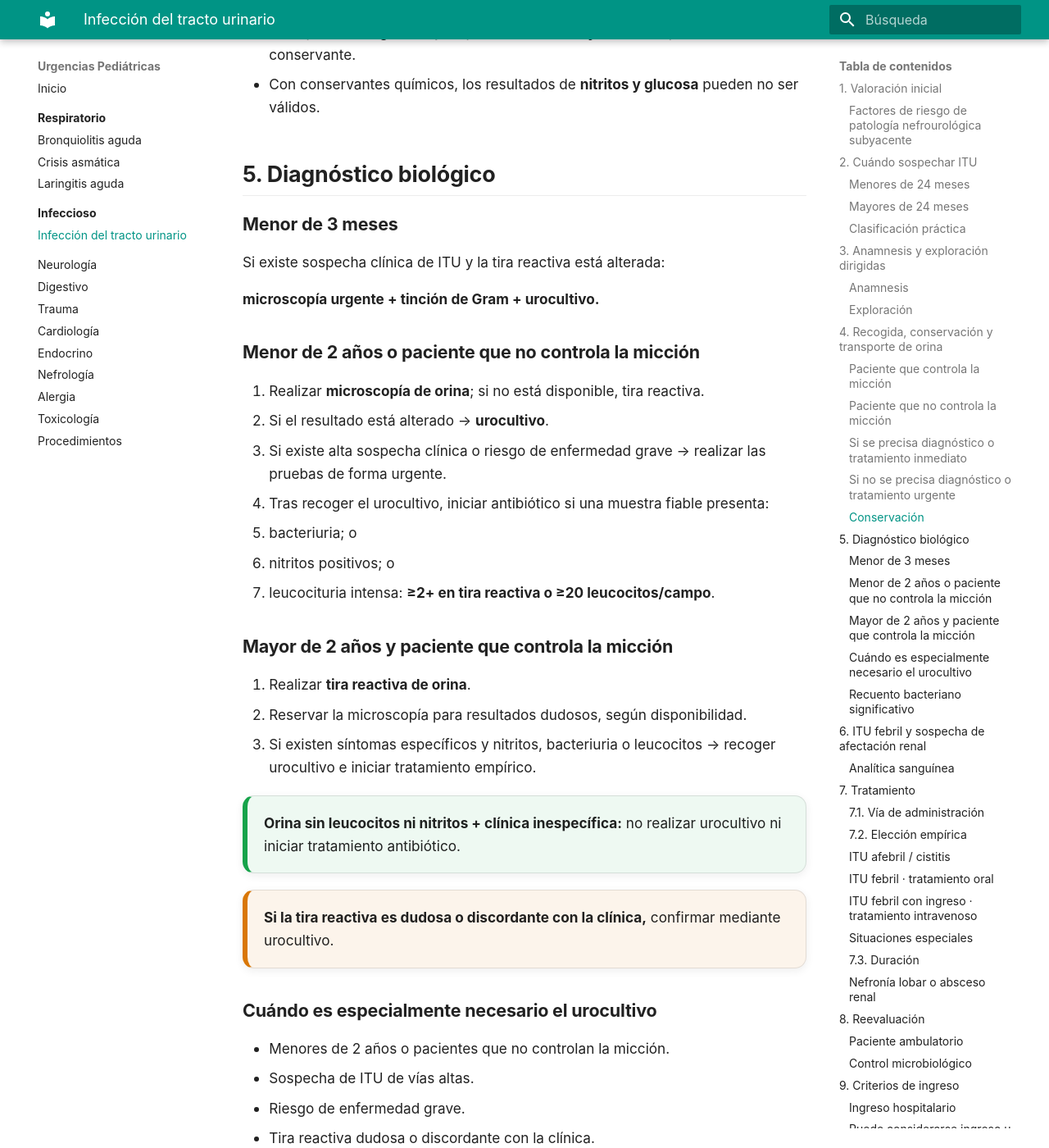
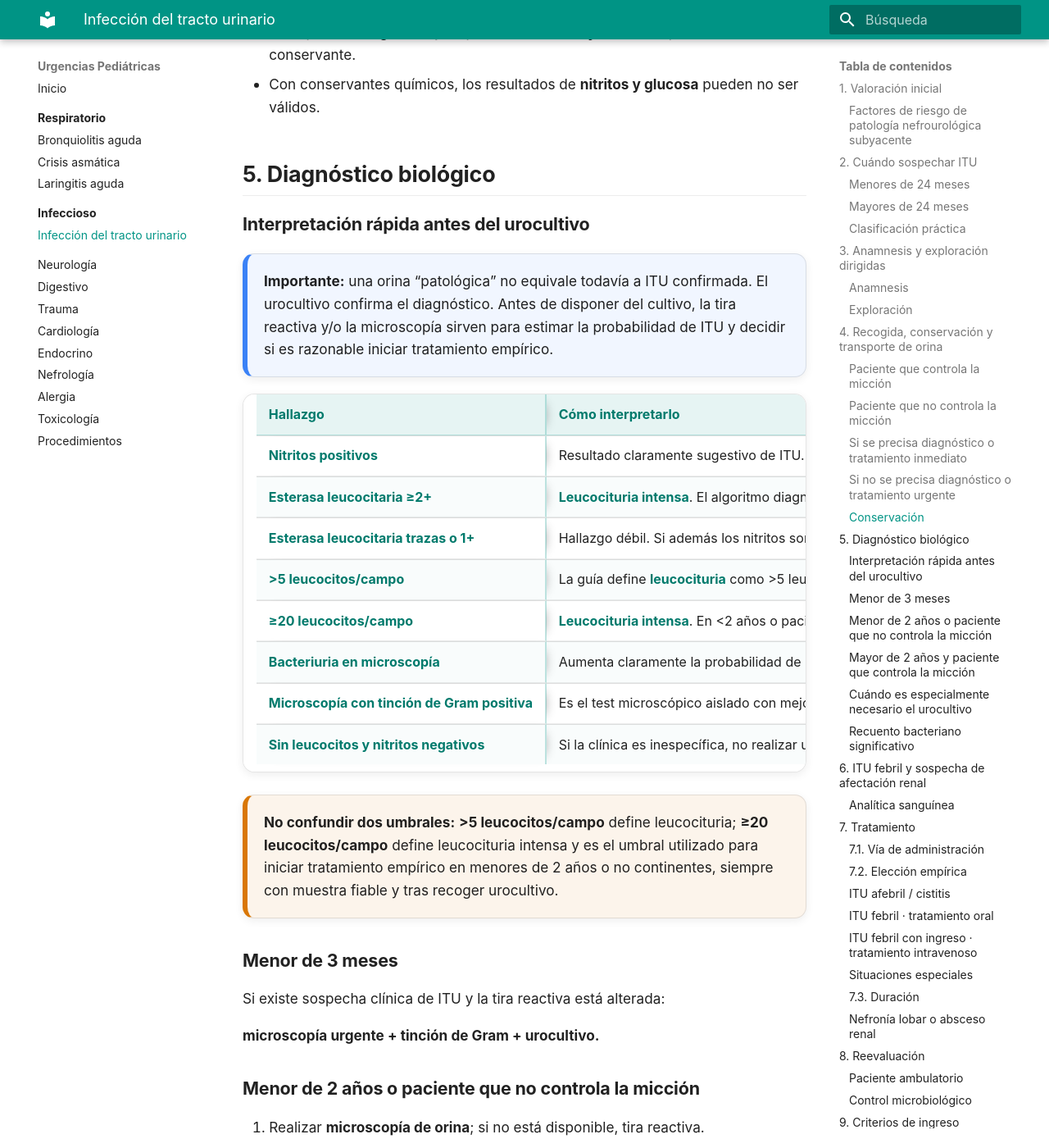
Before and after one commit to gonzaloares/urgencias-pediatricas, an MkDocs documentation site: the page built from docs/infeccioso/infeccion-tracto-urinario.md, in a window 1280 px wide and 1400 px high, scrolled down 5049 px. Shown: the whole window at 82% size. Built offline with MkDocs 1.6.1 and Material for MkDocs 9.7.7, drawn with Linux system fonts in a browser that asks for light colours; some of the changed text lies outside the part shown.

Commit message:
Aclara cuándo considerar patológica una orina en ITU

```diff
--- a/docs/infeccioso/infeccion-tracto-urinario.md
+++ b/docs/infeccioso/infeccion-tracto-urinario.md
@@ -173,6 +173,27 @@ La estimulación de la micción es especialmente útil en lactantes **<6 meses**
 
 <a id="diagnostico"></a>
 ## 5. Diagnóstico biológico
+
+### Interpretación rápida antes del urocultivo
+
+<div class="clinical-card clinical-card-note">
+  <strong>Importante:</strong> una orina “patológica” no equivale todavía a ITU confirmada. El urocultivo confirma el diagnóstico. Antes de disponer del cultivo, la tira reactiva y/o la microscopía sirven para estimar la probabilidad de ITU y decidir si es razonable iniciar tratamiento empírico.
+</div>
+
+| Hallazgo | Cómo interpretarlo |
+|---|---|
+| **Nitritos positivos** | Resultado claramente sugestivo de ITU. Si la clínica es compatible, recoger urocultivo e iniciar tratamiento empírico cuando corresponda. |
+| **Esterasa leucocitaria ≥2+** | **Leucocituria intensa**. El algoritmo diagnóstico la considera resultado positivo. |
+| **Esterasa leucocitaria trazas o 1+** | Hallazgo débil. Si además los nitritos son negativos, el algoritmo lo considera resultado negativo; valorar la clínica y cultivar si existe alta sospecha. |
+| **>5 leucocitos/campo** | La guía define **leucocituria** como >5 leucocitos/campo en orina centrifugada observada a 400 aumentos. Es un hallazgo anormal, pero no siempre suficiente por sí solo para iniciar tratamiento. |
+| **≥20 leucocitos/campo** | **Leucocituria intensa**. En <2 años o pacientes que no controlan la micción, en muestra fiable y tras recoger urocultivo, constituye criterio para iniciar tratamiento empírico. |
+| **Bacteriuria en microscopía** | Aumenta claramente la probabilidad de ITU. En una muestra fiable, apoya el inicio de tratamiento tras recoger urocultivo. |
+| **Microscopía con tinción de Gram positiva** | Es el test microscópico aislado con mejor rendimiento y puede orientar el tratamiento empírico; especialmente relevante en menores de 3 meses. |
+| **Sin leucocitos y nitritos negativos** | Si la clínica es inespecífica, no realizar urocultivo ni iniciar tratamiento. |
+
+<div class="clinical-card clinical-card-warning">
+  <strong>No confundir dos umbrales:</strong> <strong>>5 leucocitos/campo</strong> define leucocituria; <strong>≥20 leucocitos/campo</strong> define leucocituria intensa y es el umbral utilizado para iniciar tratamiento empírico en menores de 2 años o no continentes, siempre con muestra fiable y tras recoger urocultivo.
+</div>
 
 ### Menor de 3 meses
 
@@ -539,8 +560,8 @@ En ITU recurrente, la indicación debe individualizarse en función de anomalía
   <div class="algorithm-step"><strong>Microscopía o tira reactiva</strong></div>
   <div class="algorithm-arrow">↓</div>
   <div class="algorithm-split">
-    <span><strong>Positiva</strong><br>Nitritos + / bacteriuria / leucocituria intensa → urocultivo fiable → tratamiento si criterios</span>
-    <span><strong>Negativa + clínica inespecífica</strong><br>Sin leucocitos ni nitritos → no urocultivo / no antibiótico</span>
+    <span><strong>Positiva</strong><br>Microscopía + o TRO: nitritos + / esterasa ≥2+ → urocultivo fiable → tratamiento si criterios</span>
+    <span><strong>Negativa + clínica inespecífica</strong><br>Microscopía − o TRO: nitritos − y esterasa ≤1+ → no urocultivo / no antibiótico</span>
     <span><strong>Discordante con clínica</strong><br>Confirmar con urocultivo</span>
   </div>
 </div>
```
